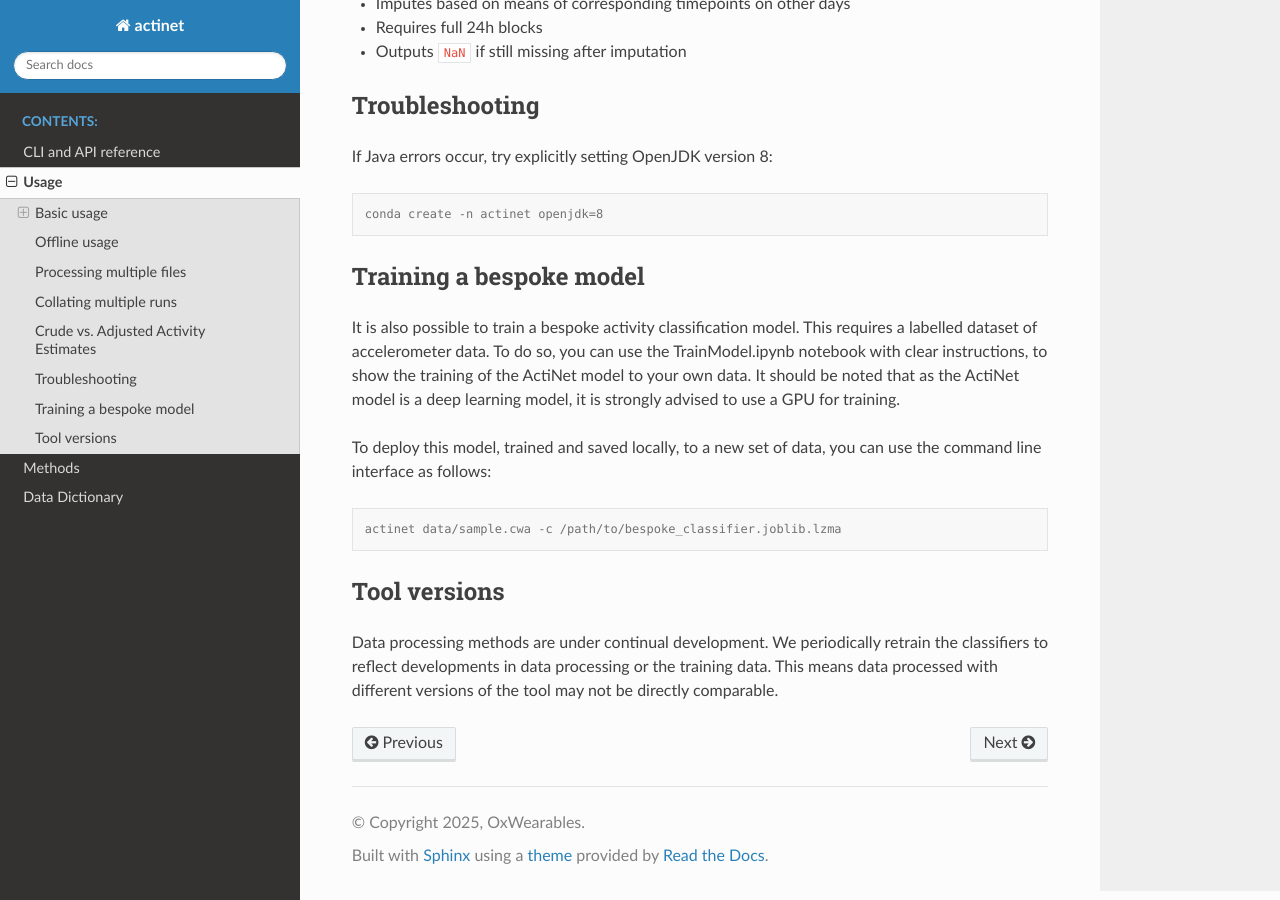
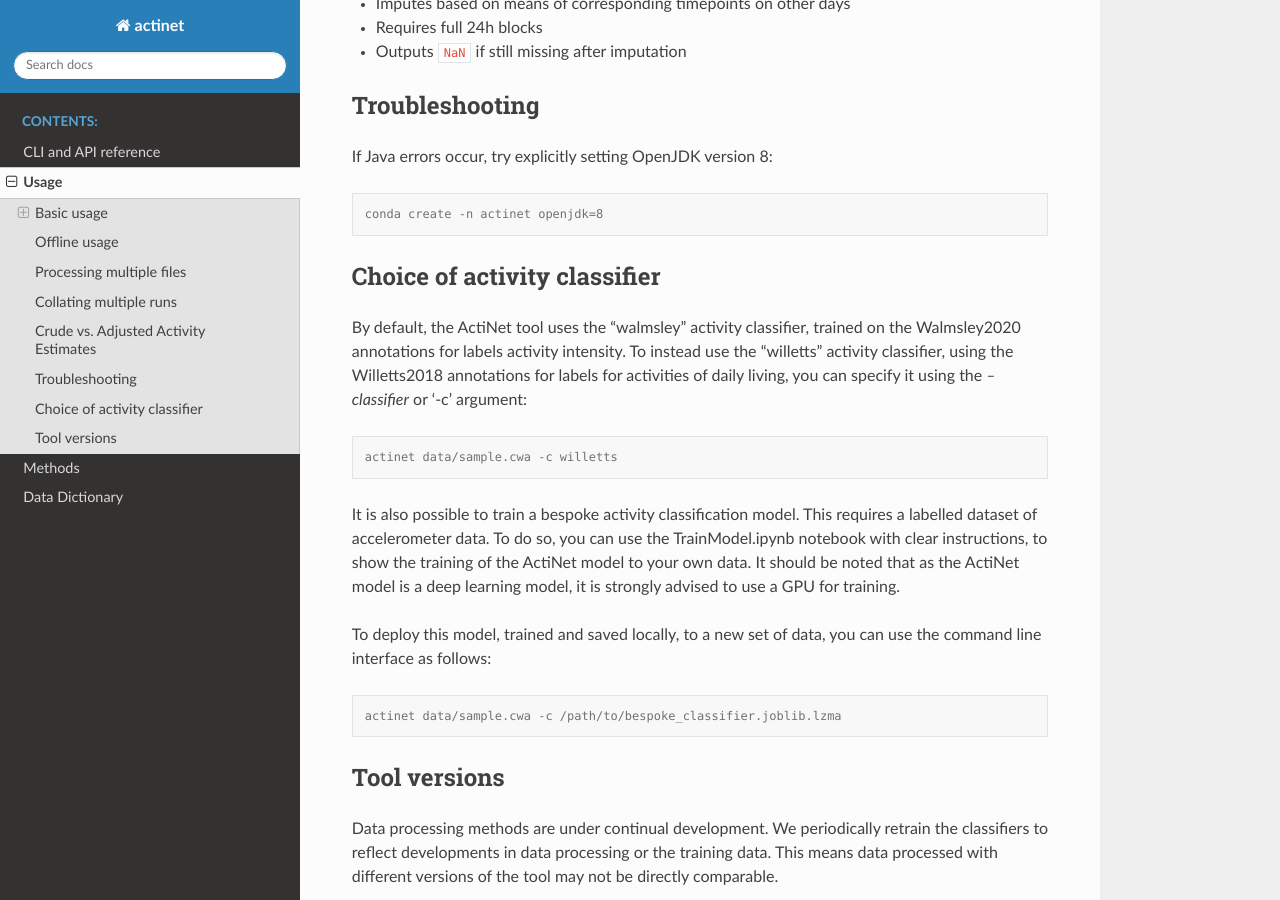
Before and after one commit to OxWearables/actinet, a Sphinx documentation site: the page built from docs/source/usage.rst, in a window 1280 px wide and 900 px high, scrolled down 3426 px. Built offline with Sphinx 7.4.7 and the Read the Docs theme 3.1.0, drawn with Linux system fonts in a browser that asks for light colours.

Commit message:
Update documentation for classifier

```diff
--- a/docs/source/usage.rst
+++ b/docs/source/usage.rst
@@ -180,8 +180,18 @@
     conda create -n actinet openjdk=8
 
 
-Training a bespoke model
-========================
+Choice of activity classifier
+=============================
+
+By default, the ActiNet tool uses the "walmsley" activity classifier,
+trained on the Walmsley2020 annotations for labels activity intensity.
+To instead use the "willetts" activity classifier, using the Willetts2018
+annotations for labels for activities of daily living, you can specify it
+using the `--classifier` or '-c' argument:
+
+.. code-block:: console
+
+    actinet data/sample.cwa -c willetts
 
 It is also possible to train a bespoke activity classification model.
 This requires a labelled dataset of accelerometer data. To do so,
```
Also changed, not shown: 1 other file.
